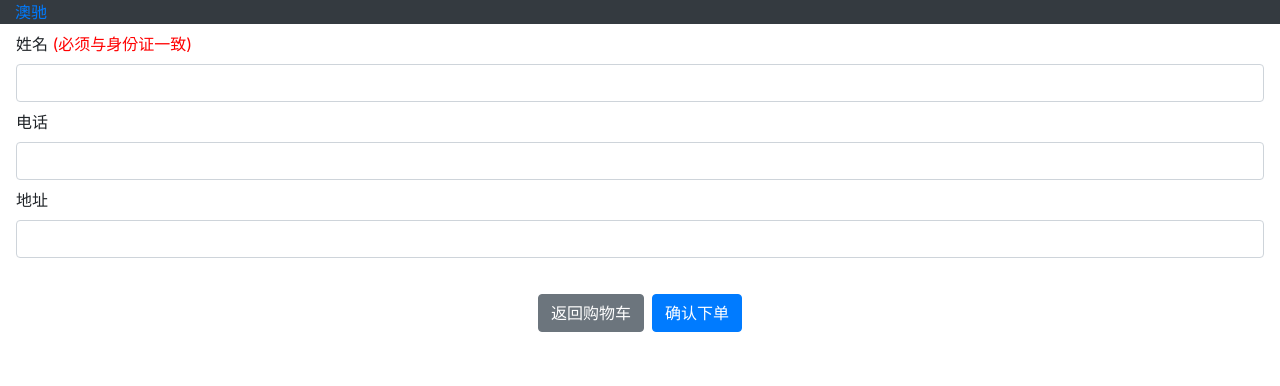
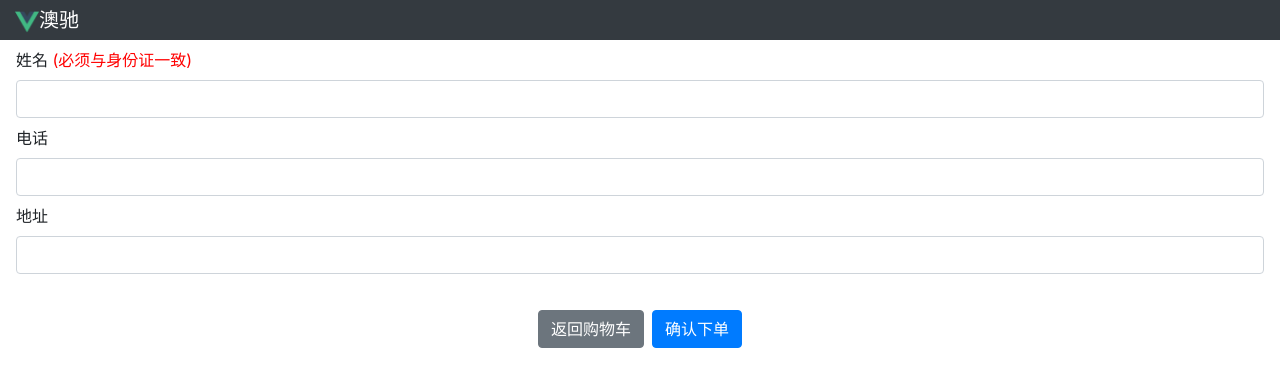
Before and after one commit to stevenxu9494/htdocs, a Vue app in the folder augoods/frontend/: page /checkout in a window 1280 px wide. Shown: the top 386 px of the page. Built offline with nearby package versions, Linux system fonts and the light colour scheme; no server answers.

Commit message:
update logo

```diff
--- a/augoods/frontend/src/components/CartSummary.vue
+++ b/augoods/frontend/src/components/CartSummary.vue
@@ -1,6 +1,5 @@
 <template>
   <div class="float-right">
-
     <router-link to = "/cart" class="btn btn-sm bg-dark text-white"
       v-bind:disabled="itemCount == 0">
       <i class="fa fa-shopping-cart"></i>
--- a/augoods/frontend/src/components/Checkout.vue
+++ b/augoods/frontend/src/components/Checkout.vue
@@ -3,8 +3,9 @@
     <div class="container-fluid">
       <div class="row">
         <div class="col bg-dark text-white">
-          <a class="nav-brand">澳驰</a>
+          <a href="/" class="navbar-brand" style="color: inherit;text-decoration: none;"><img style="height:3vh;" src="@/assets/logo.png">澳驰</a>
         </div>
+
       </div>
     </div>
     <div class="m-2">
--- a/augoods/frontend/src/components/ShoppingCart.vue
+++ b/augoods/frontend/src/components/ShoppingCart.vue
@@ -2,7 +2,7 @@
   <div class="container-fluid">
     <div class="row">
       <div class="col bg-dark text-white">
-        <a class="navbar-brand">澳驰</a>
+        <a href="/" class="navbar-brand" style="color: inherit;text-decoration: none;"><img style="height:3vh;" src="@/assets/logo.png">澳驰</a>
       </div>
     </div>
     <div class="row">
--- a/augoods/frontend/src/components/Store.vue
+++ b/augoods/frontend/src/components/Store.vue
@@ -2,7 +2,7 @@
   <div class="container-fluid">
     <div class="row">
       <div class="col bg-dark text-white">
-        <a class="navbar-brand">澳驰</a>
+        <a href="/" class="navbar-brand" style="color: inherit;text-decoration: none;"><img style="height:3vh;" src="@/assets/logo.png">澳驰</a>
         <cart-summary />
       </div>
     </div>
--- a/augoods/frontend/src/router/index.js
+++ b/augoods/frontend/src/router/index.js
@@ -14,7 +14,7 @@ export default new VueRouter({
     { path: "/", component: Store},
     { path: "/cart", component:ShoppingCart },
     { path: "/checkout", component: Checkout},
-    { path: "thanks/:id", name: 'thanksPage', component: OrderThanks},
+    { path: "/thanks/:id", name: 'thanksPage', component: OrderThanks},
     { path: "*", redirect:"/"}
   ]
 })
```
